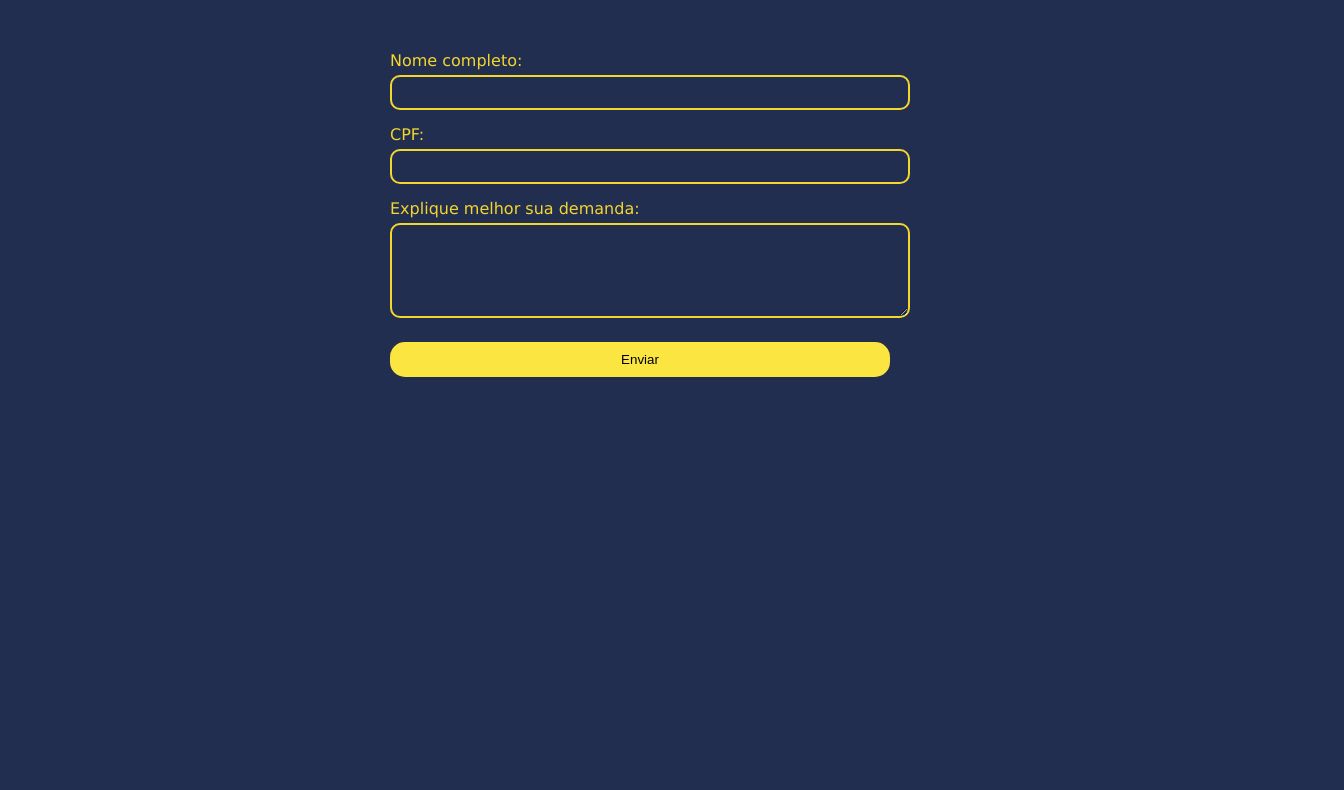
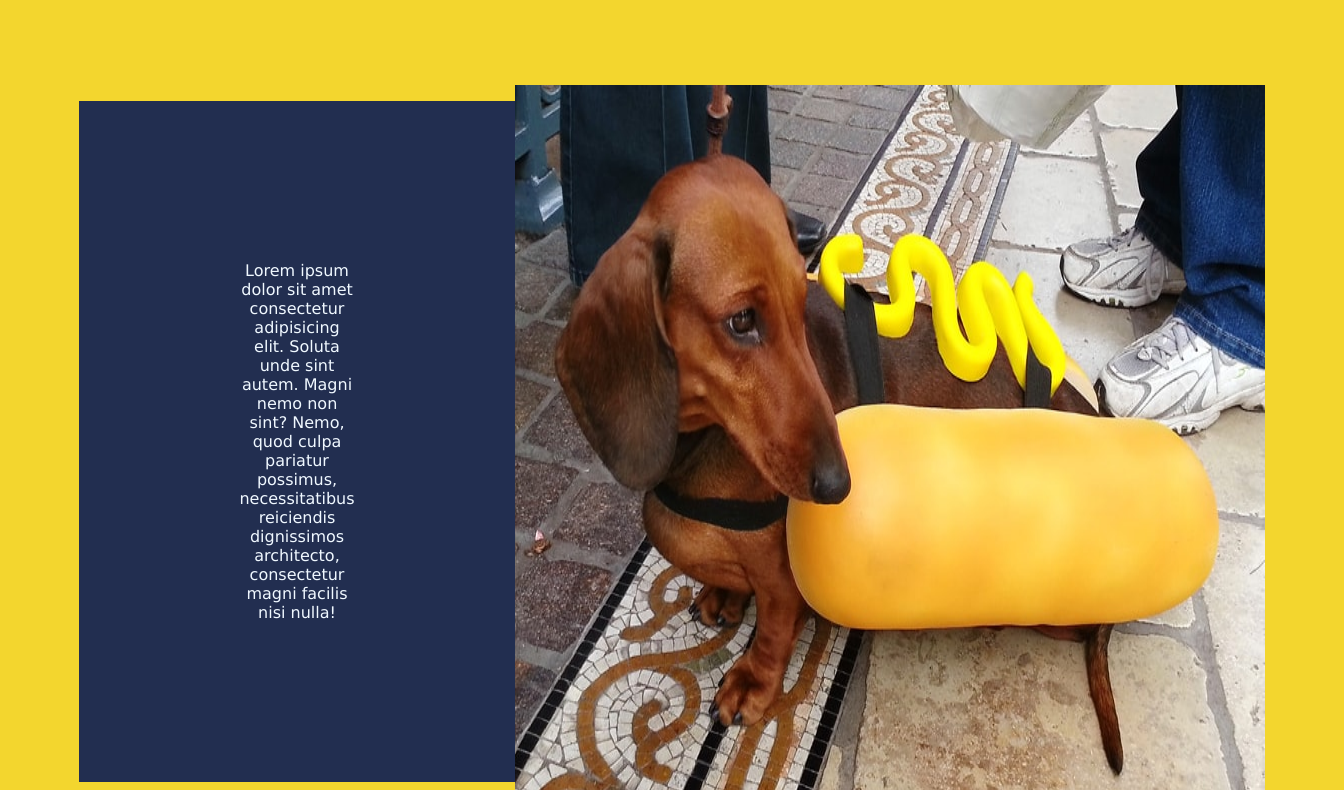
Before and after one commit to MariaFernanda2202/site_techcontrol, a plain HTML site: page index.html in a window 1280 px wide. Shown: the part 159-949 px from the top of the page, 1344 px wide, since content can reach past the window. Before the commit the page ends 800 px from the top, so only its background shows below. Drawn offline with Linux system fonts and the light colour scheme.

Commit message:
add regdemanda

```diff
--- a/index.html
+++ b/index.html
@@ -10,7 +10,6 @@
  <footer>
   <div class="footer-container">
     <div class="footer-logo" >
-      <!-- Substitua pelo caminho da sua logo -->
       <img src="../img/logo.png" alt="Logo" />
     </div>
     <div class="footer-menu">
@@ -21,22 +20,11 @@
   </div>
 </footer>
 
-  <h1 class="titulo_form">Formulário de Contato</h1>
+<div class="boxum">
+    <p class="texto">Lorem ipsum dolor sit amet consectetur adipisicing elit. Soluta unde sint autem. Magni nemo non sint? Nemo, quod culpa pariatur possimus, necessitatibus reiciendis dignissimos architecto, consectetur magni facilis nisi nulla!</p>
+    <img src="img/fantasia-cao-salsicha.jpg" alt="" class="imgs_box">
+</div>
 
-    <div class="container">
-        <form action="#" method="post">
-            <label for="nome">Nome completo:</label>
-            <input type="text" id="nome" name="nome" required>
-
-            <label for="cpf">CPF:</label>
-            <input type="text" id="cpf" name="cpf" required pattern="\d{11}" title="Digite 11 números, apenas dígitos.">
-
-            <label for="mensagem">Explique melhor sua demanda:</label>
-            <textarea id="mensagem" name="mensagem" rows="5" required></textarea>
-
-            <button type="submit">Enviar</button>
-        </form>
-    </div>
 
 </body>
 </html>
--- a/style.css
+++ b/style.css
@@ -113,6 +113,23 @@ button {
 button:hover {
     background-color: #0056b3;
 }
+.boxum{
+  display: flex;
+  background-color: #F3D62E;
+  justify-content: center;
+  padding: 10em;
+  width: 80%;
+}
+.texto{
+  text-align: center;
+  padding: 10em;
+  color: aliceblue;
+}
+.imgs_box{
+  display: flex;
+  justify-content: right;
+  align-items: right;
+}
 
 @media (max-width: 480px) {
     form {
```
